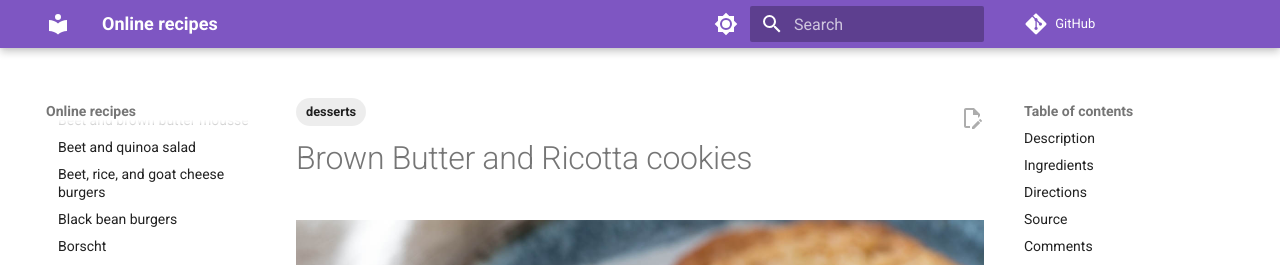
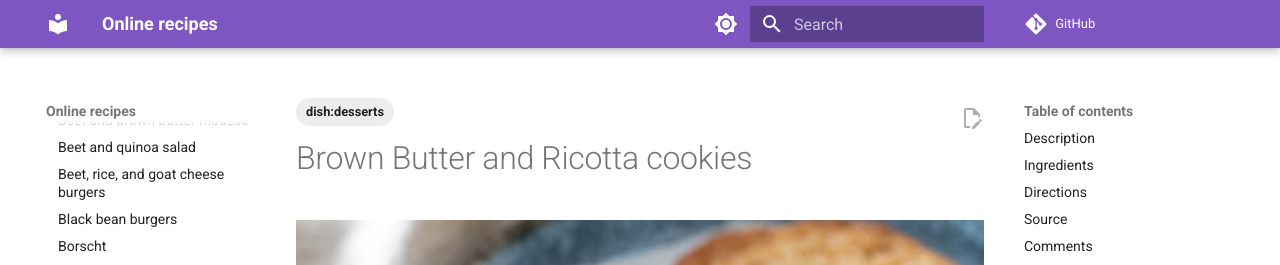
Before and after one commit to billbrod/recipes, an MkDocs documentation site: the page built from docs/recipes/brown_butter_and.md, in a window 1280 px wide and 900 px high. Shown: the top 265 px of the window. Built offline with MkDocs 1.6.1 and Material for MkDocs 9.7.7, drawn with Linux system fonts in a browser that asks for light colours; comment, search, counter and statistics services are not loaded.

Commit message:
Update brown_butter_and.md

```diff
--- a/docs/recipes/brown_butter_and.md
+++ b/docs/recipes/brown_butter_and.md
@@ -1,6 +1,6 @@
 ---
 tags:
-  - desserts
+  - dish:desserts
 ---
 # Brown Butter and Ricotta cookies
 
```
